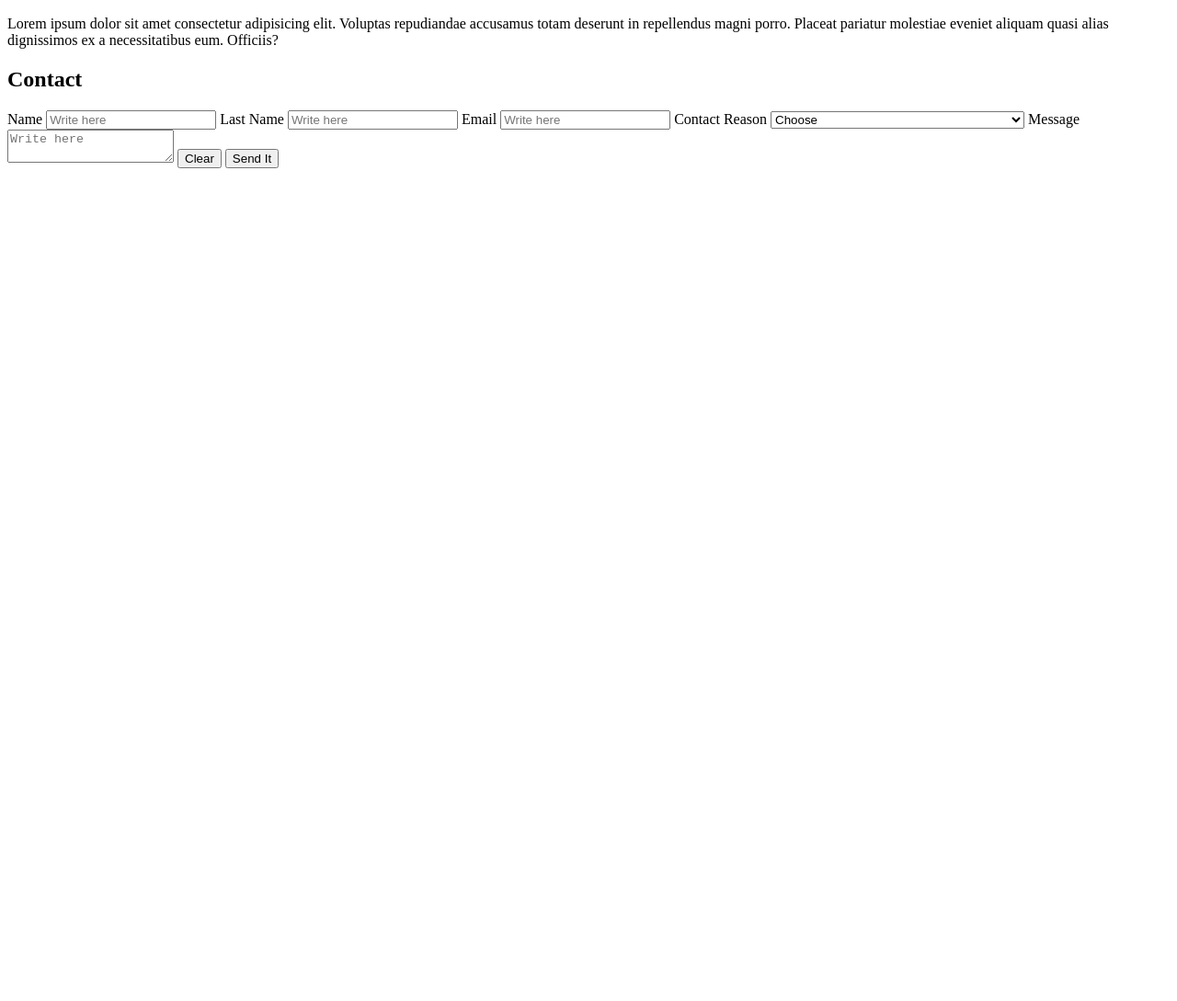
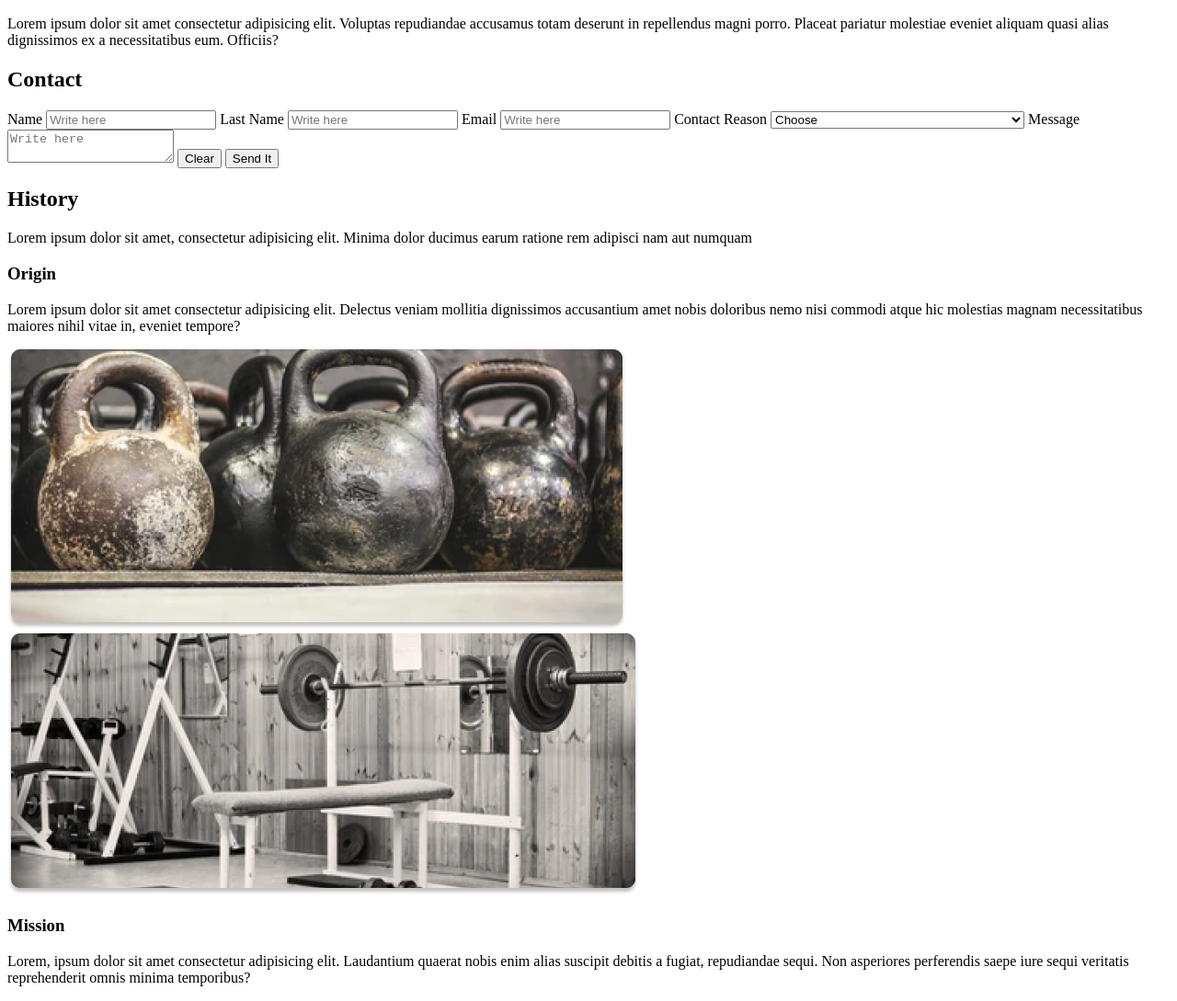
Before and after one commit to Dannylez/BaSP-M2023, a plain HTML site: page index.html in a window 1280 px wide. Shown: the part 2055-3144 px from the top of the page at 92% size. Before the commit the page ends 2246 px from the top, so only its background shows below. Drawn offline with Linux system fonts and the light colour scheme.

Commit message:
BaSP-W02-2023: section history

```diff
--- a/index.html
+++ b/index.html
@@ -76,5 +76,25 @@
         <button>Clear</button>
         <button>Send It</button>
     </form>
+    <section>
+        <h2>History</h2>
+        <p>
+            Lorem ipsum dolor sit amet, consectetur adipisicing elit. Minima dolor ducimus earum ratione rem adipisci nam aut numquam
+        </p>
+        <span>
+            <h3>Origin</h3>
+            <p>
+            Lorem ipsum dolor sit amet consectetur adipisicing elit. Delectus veniam mollitia dignissimos accusantium amet nobis doloribus nemo nisi commodi atque hic molestias magnam necessitatibus maiores nihil vitae in, eveniet tempore?
+            </p>
+            <img src="images/fotos/image 1.png"/>
+        </span>
+        <span>
+            <img src="images/fotos/chrome_YpzRso3yif 1.png"/>
+            <h3>Mission</h3>
+            <p>
+                Lorem, ipsum dolor sit amet consectetur adipisicing elit. Laudantium quaerat nobis enim alias suscipit debitis a fugiat, repudiandae sequi. Non asperiores perferendis saepe iure sequi veritatis reprehenderit omnis minima temporibus?
+            </p>
+        </span>
+    </section>
 </body>
 </html>
```
